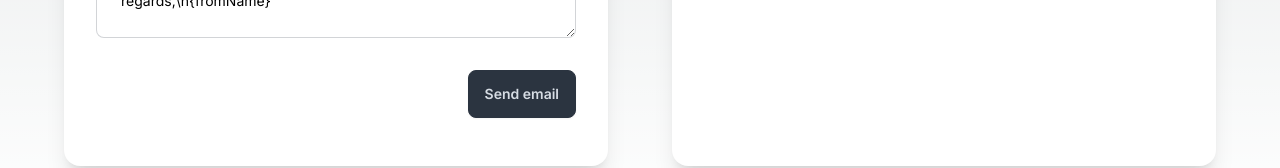
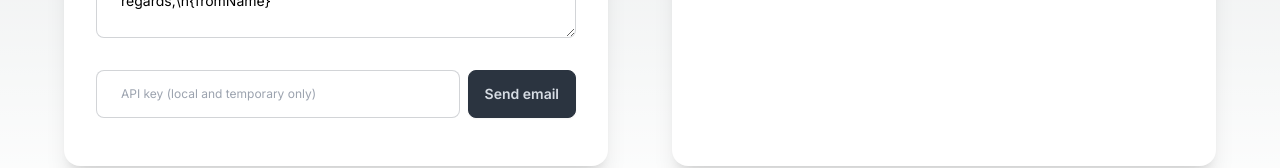
Before and after one commit to neontomo/resend-cold-emailer, a Next.js app: page / in a window 1280 px wide. Shown: the part 550-718 px from the top of the page. Built offline with nearby package versions, Linux system fonts and the light colour scheme.

Commit message:
adding temporary apikey feature

```diff
--- a/src/app/api/send/route.ts
+++ b/src/app/api/send/route.ts
@@ -4,7 +4,17 @@ import dayjs from 'dayjs'
 
 export async function POST(req: Request, res: Response) {
   try {
-    if (!process.env.RESEND_API_KEY) {
+    const {
+      fromName,
+      fromEmail,
+      toName,
+      toEmail,
+      subject,
+      message,
+      tempAPIKey
+    } = await req.json()
+
+    if (!process.env.RESEND_API_KEY && !tempAPIKey) {
       console.log('Error', 'RESEND_API_KEY is not set')
       return NextResponse.json(
         {
@@ -15,9 +25,8 @@ export async function POST(req: Request, res: Response) {
       )
     }
 
-    const resend = new Resend(process.env.RESEND_API_KEY)
-    const { fromName, fromEmail, toName, toEmail, subject, message } =
-      await req.json()
+    const finalAPIKey = tempAPIKey ? tempAPIKey : process.env.RESEND_API_KEY
+    const resend = new Resend(finalAPIKey)
 
     const messageProcessed = message
       .replace(/{fromName}/g, fromName)
--- a/src/app/components/Footer.tsx
+++ b/src/app/components/Footer.tsx
@@ -16,7 +16,7 @@ function Footer() {
           </p>
         </aside>
         <nav className="grid-flow-col gap-8 md:place-self-center md:justify-self-end">
-          <a href="#">Repo</a>
+          <a href="https://github.com/neontomo/simple-resend-emailer">Repo</a>
           <a
             href="https://github.com/neontomo"
             target="_blank"
--- a/src/app/page.tsx
+++ b/src/app/page.tsx
@@ -10,6 +10,8 @@ import Footer from './components/Footer'
 import Alert from './components/Alert'
 
 function Component() {
+  const [tempAPIKey, setTempAPIKey] = useState('')
+
   const [fromName, setFromName] = useState(
     process.env.NEXT_PUBLIC_RESEND_FROM_NAME || ''
   )
@@ -60,16 +62,18 @@ function Component() {
         toName,
         toEmail,
         subject,
-        message
+        message,
+        tempAPIKey: tempAPIKey.trim() ? tempAPIKey.trim() : undefined
       })
       .then((res) => {
         console.log(res.data)
-        createAlert('Email sent', 'success')
+        createAlert(`Email sent to: ${toEmail}`, 'success')
       })
       .catch((error) => {
         if (error.response.data.error) {
           console.error(error.response.data.error)
           createAlert(error.response.data.error, 'error')
+
           return
         } else {
           console.error(error)
@@ -220,6 +224,15 @@ function Component() {
                   }}></textarea>
 
                 <div className="card-actions justify-end">
+                  <Input
+                    type="text"
+                    placeholder="API key (local and temporary only)"
+                    containerStyle="flex-grow"
+                    style="text-xs"
+                    onChange={(e) => {
+                      setTempAPIKey(e.target.value)
+                    }}
+                  />
                   <button
                     className="btn btn-neutral"
                     type="submit">
```
